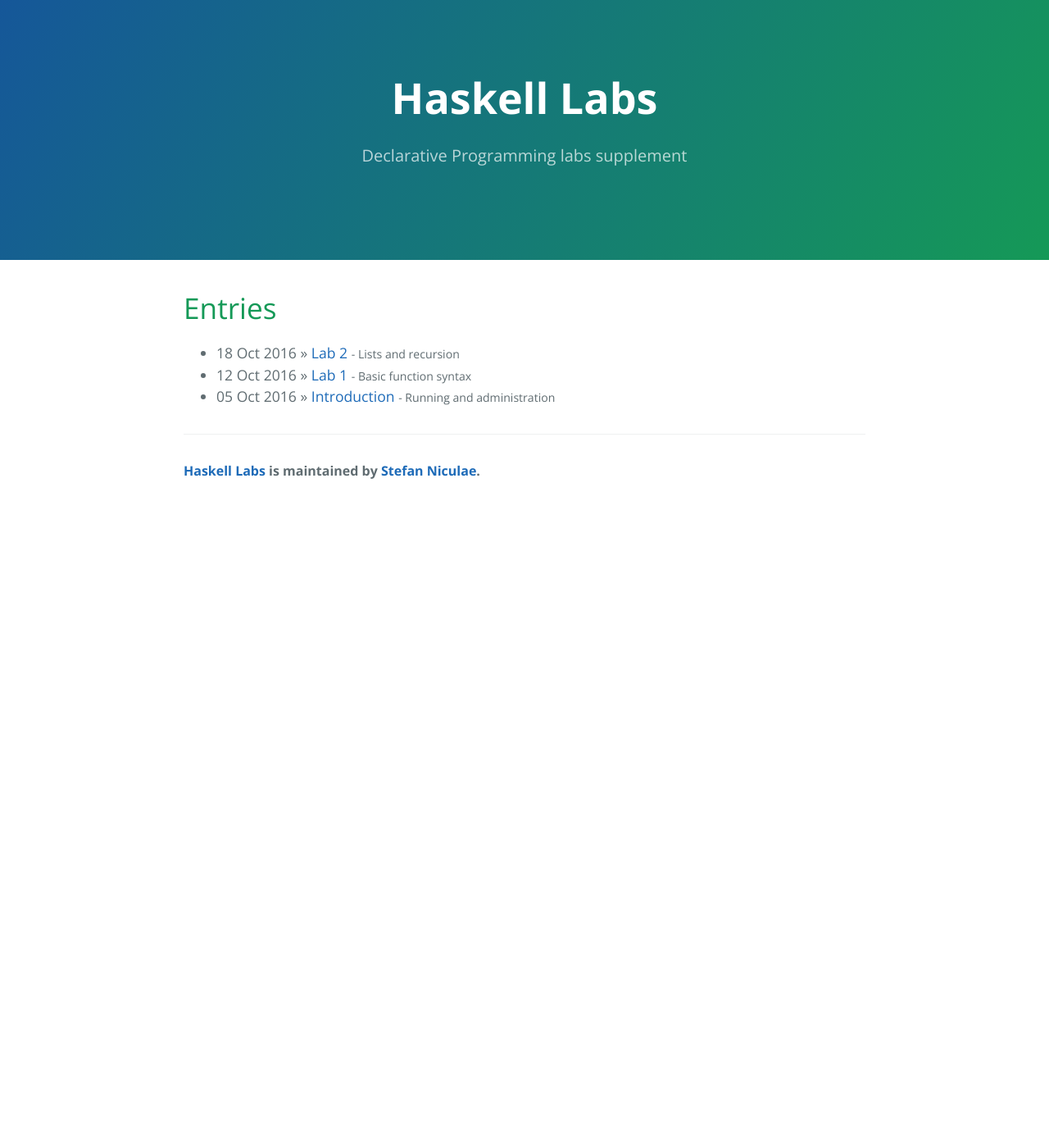
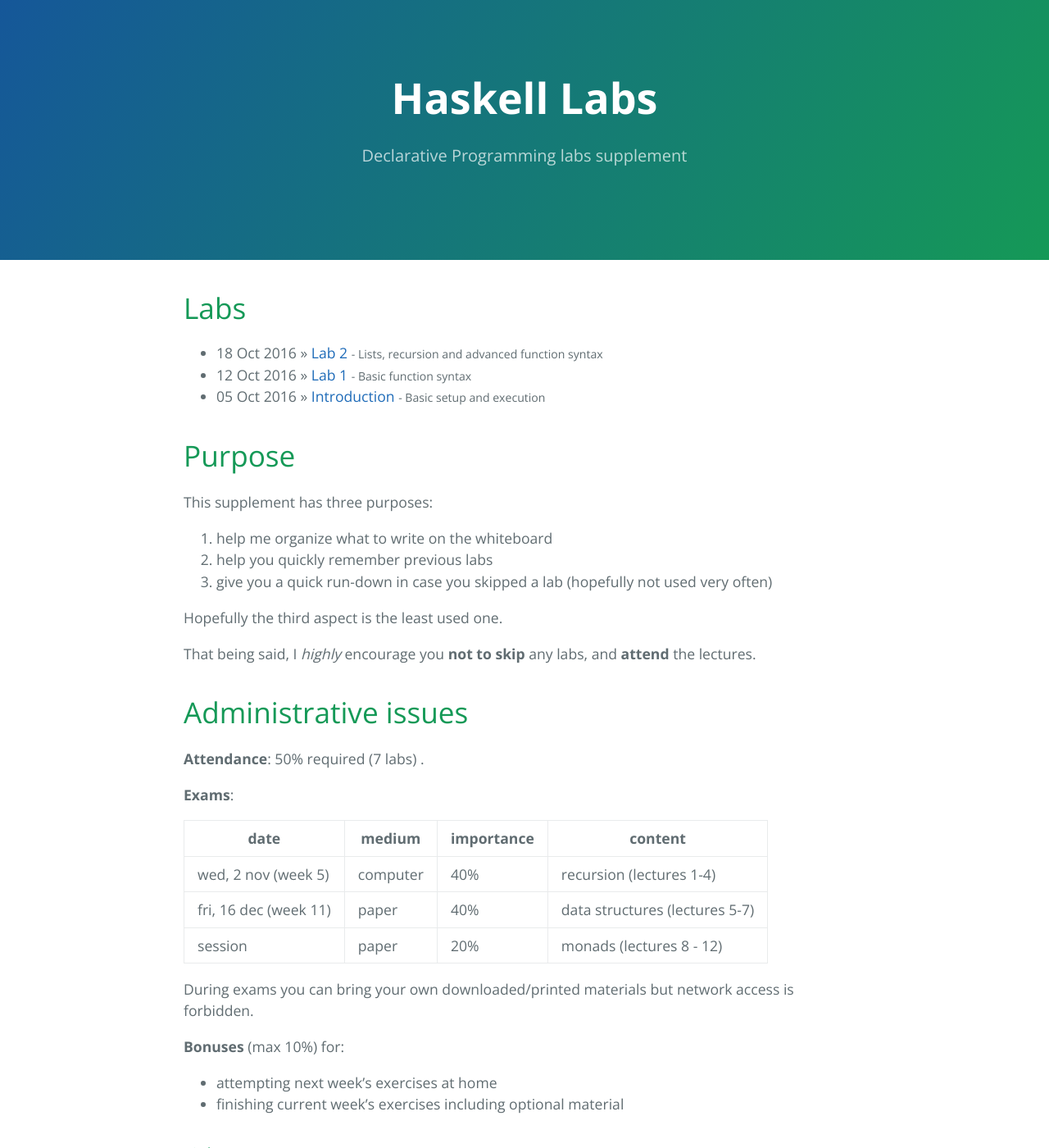
Before and after one commit to stefan-niculae/.well-known, a Jekyll site: the page built from index.md, in a window 1280 px wide and 1400 px high. Shown: the whole window at 82% size. Built offline with Jekyll 4.4.1, drawn with Linux system fonts in a browser that asks for light colours; the list of posts is cut into pages by our own code; some of the changed text lies outside the part shown.

Commit message:
housekeeping

```diff
--- a/Gemfile
+++ b/Gemfile
@@ -2,6 +2,5 @@ source 'https://rubygems.org'
 gemspec
 
 gem 'jekyll'
-gem 'jekyll-paginate'
 gem 'kramdown'
-gem 'pygments.rb'
+# gem 'pygments.rb'
--- a/_config.yml
+++ b/_config.yml
@@ -2,7 +2,6 @@
 title:        Haskell Labs
 tagline:      Declarative Programming Labs Supplement
 baseurl:      ""
-paginate:     1
 
 # About/contact
 author:
@@ -12,7 +11,7 @@ author:
 
 # Gems
 gems:
-  - jekyll-paginate
+  # - jekyll-paginate
 
 #Others
 markdown: kramdown
--- a/_posts/2016-10-12-lab1.md
+++ b/_posts/2016-10-12-lab1.md
@@ -30,7 +25,7 @@ After declaring a signature `func :: Type -> Type`, you must also write the body
 
 
 
-## Calling functions
+# Calling functions
 
 **Parentheses** are optional (when they cause no ambiguity):
 
--- a/index.html
+++ /dev/null
@@ -1,18 +0,0 @@
----
-layout: default
-title: Haskell Labs
-tagline: Declarative Programming labs supplement
----
-
-<div id="home">
-  <h1>Entries</h1>
-  <ul class="posts">
-    {% for post in site.posts %}
-      <li>
-        <span>{{ post.date | date_to_string }}</span> &raquo;
-        <a href="{{ site.baseurl }}{{ post.url }}">{{ post.title }}</a>
-        <small> - {{ post.tagline }} </small>
-      </li>
-    {% endfor %}
-  </ul>
-</div>
--- /dev/null
+++ b/index.md
@@ -0,0 +1,64 @@
+---
+layout:  default
+title:   Haskell Labs
+tagline: Declarative Programming labs supplement
+---
+# Labs
+<div id="home">
+  <ul class="posts">
+    {% for post in site.posts %}
+      <li>
+        <span>{{ post.date | date_to_string }}</span> &raquo;
+        <a href="{{ site.baseurl }}{{ post.url }}">{{ post.title }}</a>
+        <small> - {{ post.tagline }} </small>
+      </li>
+    {% endfor %}
+  </ul>
+</div>
+
+# Purpose
+
+This supplement has three purposes:
+
+1. help me organize what to write on the whiteboard
+2. help you quickly remember previous labs
+3. give you a quick run-down in case you skipped a lab (hopefully not used very often)
+
+Hopefully the third aspect is the least used one.
+
+That being said, I *highly* encourage you **not to skip** any labs, and **attend** the lectures.
+
+
+# Administrative issues
+
+**Attendance**: 50% required  (7 labs) .
+
+**Exams**:
+
+| date                  | medium   | importance | content                        |
+| --------------------- | -------- | ---------- | ------------------------------ |
+| wed, 2 nov (week 5)   | computer | 40%        | recursion (lectures 1-4)       |
+| fri, 16 dec (week 11) | paper    | 40%        | data structures (lectures 5-7) |
+| session               | paper    | 20%        | monads (lectures 8 - 12)       |
+
+During exams you can bring your own downloaded/printed materials but network access is forbidden.
+
+**Bonuses** (max 10%) for:
+
+* attempting next week's exercises at home
+* finishing current week's exercises including optional material
+
+### Links
+
+Slides and labs: [bit.do/progdecl](http://bit.do/progdecl)
+
+Labs supplement (this page): [stefan1niculae.github.io/haskell-labs](http://stefan1niculae.github.io/haskell-labs)
+
+Moodle: [moodle.fmi.unibuc.ro/course/view.php?=id=449](moodle.fmi.unibuc.ro/course/view.php?=id=449)
+
+
+# Contact
+
+Stefan Niculae (Teaching Assistant) — stefan1niculae@gmail.com
+
+Traian Serbanuta (Professor) — traian.serbanuta@fmi.unibuc.ro
```
Also changed, not shown: other parts of _posts/2016-10-12-lab1.md (+2 -7 lines), _posts/2016-10-18-lab2.md (+6 -12 lines), _posts/2016-10-5-intro.md (+6 -42 lines), Gemfile.lock, README.md.
